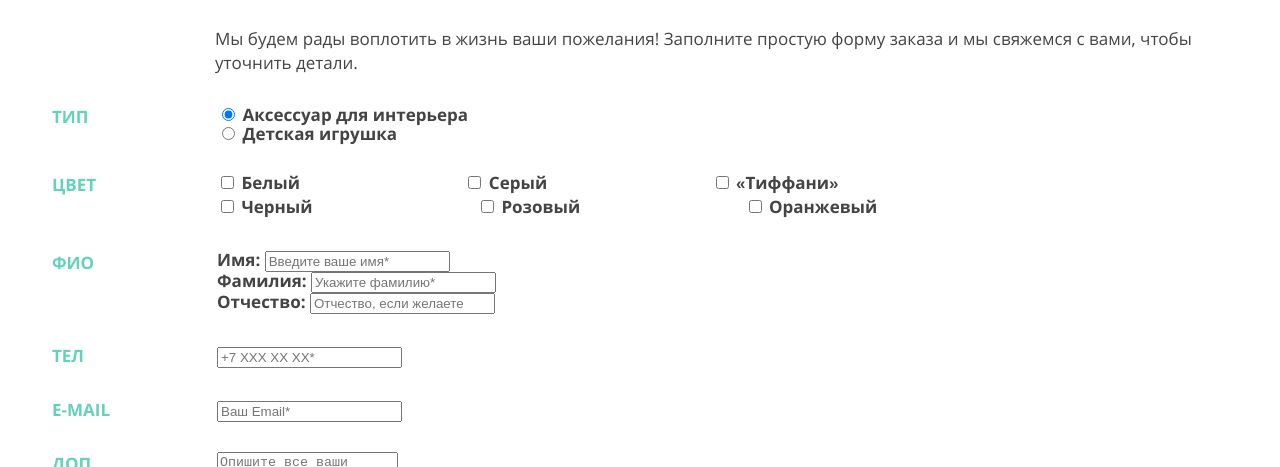
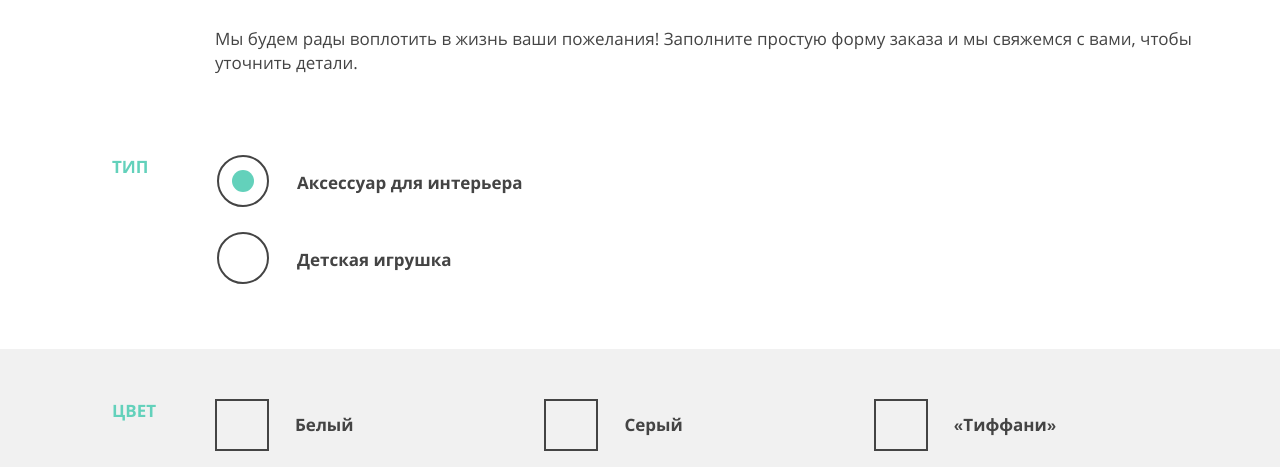
Before and after one commit to Drix87/3467-mishka, a website: page form.html in a window 1280 px wide. Shown: the part 300-767 px from the top of the page. Drawn offline with nearby package versions, Linux system fonts and the light colour scheme; files that its build step writes are made by us from their sources; files whose address does not match are found by name.

Commit message:
Стилизация элементов формы

```diff
--- a/form.html
+++ b/form.html
@@ -48,12 +48,12 @@
             <label class="order__type">
               <input name="choose-type" type="radio" value="interier_acc" checked>
               <span class="control-type"></span>
-              Аксессуар для интерьера
+              <span class="order__text-radio">Аксессуар для интерьера</span>
             </label>
             <label class="order__type">
               <input name="choose-type" type="radio" value="kid_toy">
               <span class="control-type"></span>
-              Детская игрушка
+              <span class="order__text-radio">Детская игрушка</span>
             </label>
           </fieldset>
 
@@ -109,20 +109,15 @@
           </fieldset>
 
           <fieldset>
-            <legend>ТЕЛ</legend>
+            <legend class="order__tel-leg">ТЕЛ</legend>
 
             <label class="order__tel">
-              <span class="control-tel"></span>
               <input type="tel" placeholder="+7 XXX XX XX*" name="telephone">
             </label>
 
-          </fieldset>
-
-          <fieldset>
-            <legend>E-MAIL</legend>
+            <legend class="order__tel-email">E-MAIL</legend>
 
             <label class="order__email">
-              <span class="control-email"></span>
               <input type="email" placeholder="Ваш Email*" name="email">
             </label>
 
--- a/sass/blocks/order.scss
+++ b/sass/blocks/order.scss
@@ -4,11 +4,19 @@
     border: none;
     border-top: 1px solid #63d1bb;
     padding: 0;
-    margin-bottom: 30px;
+    margin-bottom: 10px;
 
     @include MQ(tabletPlus) {
       border-top: inherit;
       padding-left: 165px;
+      padding-top: 50px;
+      padding-bottom: 30px;
+
+      &:nth-child(2n) {
+        @include outContainer;
+        background: #f1f1f1;
+        padding-left: 215px;
+      }
     }
   }
 
@@ -18,11 +26,16 @@
     text-transform: uppercase;
     color: $accdent-color;
     padding-right: 30px;
+    margin-bottom: 25px;
 
     @include MQ(tabletPlus) {
       position: absolute;
       left: 0;
       font-size: 17px;
+    }
+
+    @include MQ(desktop) {
+      left: 60px;
     }
   }
 
@@ -47,6 +60,12 @@
 .order__text {
   margin-bottom: 30px;
 
+  @include MQ(tablet) {
+    font-size: 17px;
+    line-height: 30px;
+    margin-bottom: 70px;
+  }
+
   @include MQ(desktop) {
     margin-left: 165px;
   }
@@ -59,18 +78,247 @@
   line-height: 18px;
   font-weight: bold;
   display: block;
+
+  @include MQ(tablet) {
+    font-size: 19px;
+  }
 }
 
+.order__type {
+  position: relative;
+  margin-bottom: 20px;
+  padding-left: 55px;
+  min-height: 44px;
+  line-height: 44px;
+
+  input[type="radio"] {
+    display: none;
+  }
+
+  input[type="radio"] + .control-type {
+    box-sizing: border-box;
+    border: 2px solid #444444;
+    display: inline-block;
+    vertical-align: middle;
+    width: 40px;
+    height: 40px;
+    border-radius: 50%;
+    position: absolute;
+    left: 0;
+
+    @include MQ(tabletPlus) {
+      width: 52px;
+      height: 52px;
+    }
+  }
+
+  input[type="radio"]:checked + .control-type {
+
+    &::after {
+      content: '';
+      display: inline-block;
+      width: 16px;
+      height: 16px;
+      background: $accdent-color;
+      border-radius: 50%;
+      position: absolute;
+      top: 50%;
+      left: 50%;
+      margin-left: -8px;
+      margin-top: -8px;
+
+      @include MQ(tabletPlus) {
+        width: 22px;
+        height: 22px;
+        margin-left: -11px;
+        margin-top: -11px;
+      }
+    }
+  }
+
+  @include MQ(tabletPlus) {
+    padding-left: 80px;
+    margin-bottom: 25px;
+    min-height: 52px;
+    line-height: 52px;
+  }
+}
+
+.order__text-radio {
+  display: inline-block;
+  vertical-align: middle;
+  line-height: 1.25;
+}
+
+
 .order__color {
+  position: relative;
+  padding-left: 60px;
+  min-height: 44px;
+  line-height: 44px;
+  margin-bottom: 17px;
+
+  input[type="checkbox"] {
+    display: none;
+  }
+
+  input[type="checkbox"] + .control-color {
+    box-sizing: border-box;
+    position: absolute;
+    top: 0;
+    left: 0;
+    display: inline-block;
+    width: 40px;
+    height: 40px;
+    border: 2px solid #444444;
+
+    @include MQ(tabletPlus) {
+      width: 54px;
+      height: 52px;
+    }
+  }
+
+  input[type="checkbox"]:checked + .control-color {
+
+    &::after {
+      content: '';
+      display: inline-block;
+      position: absolute;
+      top: 50%;
+      left: 50%;
+      width: 33px;
+      height: 23px;
+      margin-left: -16px;
+      margin-top: -12px;
+      background: transparent url('../img/icon-tick.svg') no-repeat;
+    }
+  }
 
   @include MQ(tabletPlus) {
     display: inline-block;
     vertical-align: top;
-    margin-right: 100px;
+    width: 180px;
+    padding-left: 80px;
+    min-height: 52px;
+    line-height: 52px;
+    margin-bottom: 23px;
   }
 
   @include MQ(desktop) {
-    margin-right: 160px;
+    margin-right: 65px;
+
+    &:nth-child(3n+1) {
+      margin-right: 0;
+    }
+  }
+}
+
+.order__name,
+.order__tel,
+.order__email {
+
+  input[type="text"],
+  input[type="tel"],
+  input[type="email"] {
+    display: block;
+    border: none;
+    border-bottom: 2px solid rgb(0, 0, 0);
+    width: 100%;
+    padding: 15px 0px;
+    margin-bottom: 21px;
+    font-size: 17px;
+
+    @include MQ(tabletPlus) {
+      font-size: 19px;
+    }
+  }
+}
+
+.order__tel,
+.order__email {
+
+  input[type="tel"],
+  input[type="email"] {
+
+    @include MQ(tabletPlus) {
+        background: #f1f1f1;
+    }
+  }
+}
+
+.order__tel-leg,
+.order__email-leg {
+
+  @include MQ(tabletPlus) {
+    padding: 15px 0;
+  }
+}
+
+.order__tel {
+  display: block;
+  position: relative;
+
+  &::after {
+    content: '';
+    display: inline-block;
+    position: absolute;
+    top: 50%;
+    right: 0;
+    width: 25px;
+    height: 24px;
+    margin-top: -12px;
+    background: transparent url('../img/icon-phone.svg') no-repeat;
+  }
+
+  @include MQ(tabletPlus) {
+    @include container;
+  }
+
+  @include MQ(tablet) {
+    margin-left: 0;
+  }
+}
+
+.order__email {
+  display: block;
+  position: relative;
+
+  &::after {
+    content: '';
+    display: inline-block;
+    position: absolute;
+    top: 50%;
+    right: 0;
+    width: 32px;
+    height: 26px;
+    margin-top: -13px;
+    background: transparent url('../img/icon-mail.svg') no-repeat;
+  }
+
+  @include MQ(tabletPlus) {
+      display: block;
+      @include container;
+  }
+
+  @include MQ(tablet) {
+    margin-left: 0;
+  }
+}
+
+.order__more {
+
+  textarea {
+    width: 100%;
+    border: none;
+    border: 2px solid #444444;
+    font-size: 17px;
+    min-height: 142px;
+    box-sizing: border-box;
+    padding: 15px;
+
+    @include MQ(tabletPlus) {
+      font-size: 19px;
+    }
   }
 }
 
@@ -79,10 +327,11 @@
   width: 100%;
 
   @include MQ(tabletPlus) {
-    float: left;
+    margin-left: 165px;
     width: auto;
     padding-left: 30px;
     padding-right: 30px;
+
   }
 
   @include MQ(desktop) {
@@ -93,6 +342,7 @@
 .order__need {
   display: inline-block;
   margin-bottom: 35px;
+  font-size: 14px;
 
   @include MQ(tabletPlus) {
     float: right;
```
